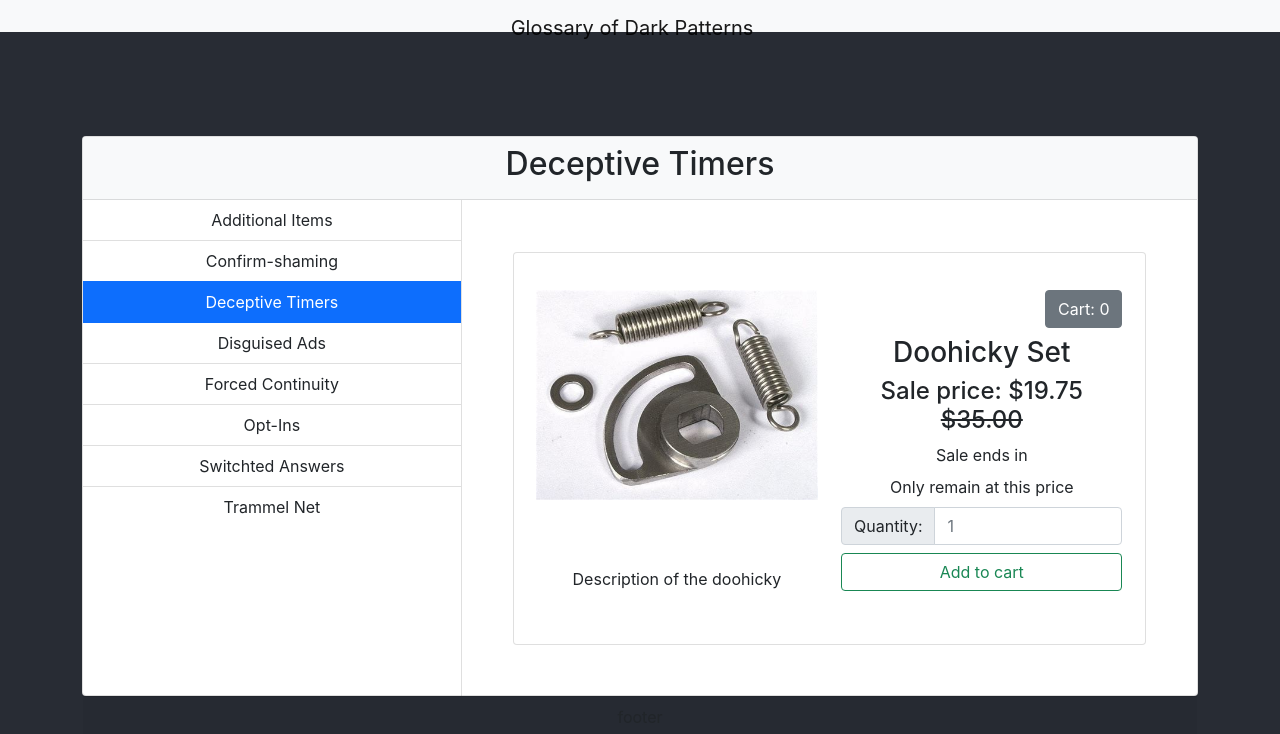
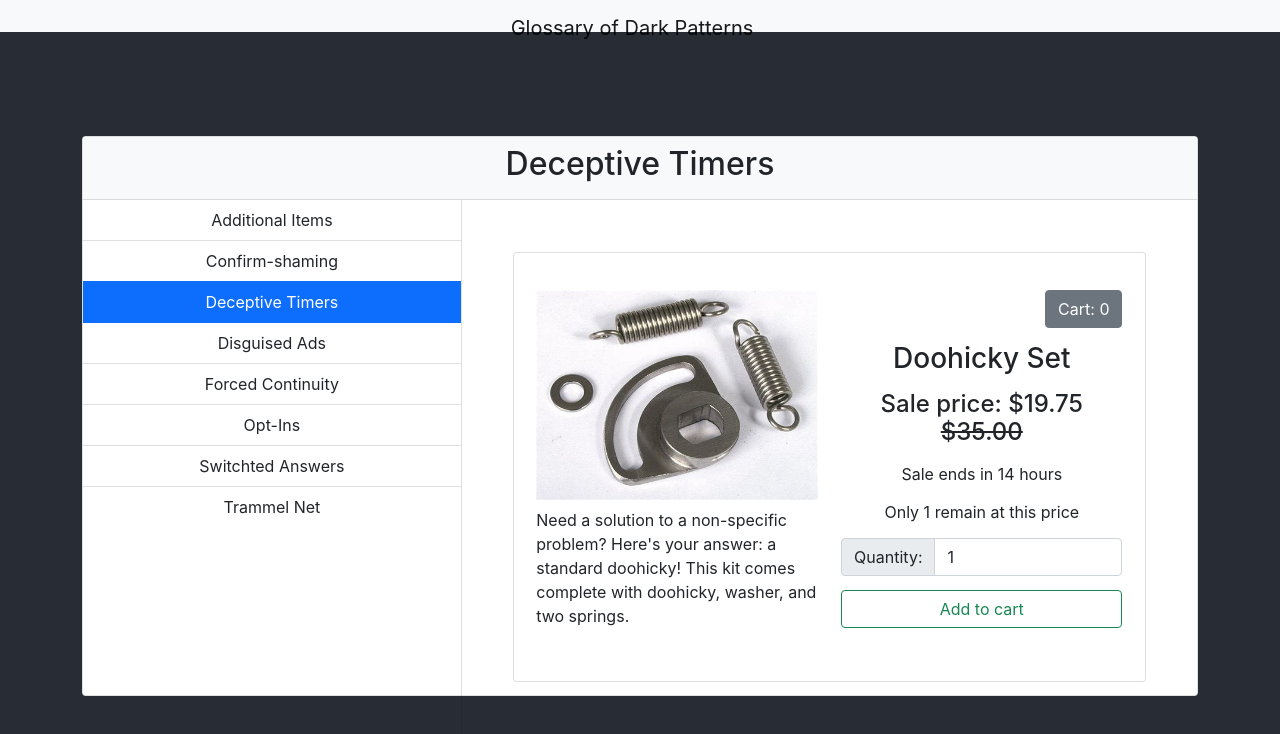
Before and after one commit to whysgai/dark-pattern-glossary, a React (Create React App) app: page / in a window 1280 px wide. Both pictures are taken after a click on the button "Deceptive Timers". Shown: the top 734 px of the page. Built offline with nearby package versions, Linux system fonts and the light colour scheme.

Commit message:
feat: Add functionality to deceptive timers

```diff
--- a/src/components/GlossaryItems/DeceptiveTimers.js
+++ b/src/components/GlossaryItems/DeceptiveTimers.js
@@ -1,10 +1,11 @@
 import { useState } from "react";
-// import '../media/download.jfif'
 
 const DeceptiveTimers = () => {
     const [page, setPage] = useState(0);
-    const [doohickies, setDoohickies] = useState(0);
+    const [doohickies, setDoohickies] = useState(1);
     const [cartCount, setCartCount] = useState(0);
+    const [remaining, setRemaining] = useState(Math.floor(Math.random() * 6) + 1);
+    const [timeLeft, setTimeLeft] = useState(Math.floor(Math.random() * 24) + 1);
 
     return (
         <div className="deceptive-timers little-padding">
@@ -12,22 +13,21 @@ const DeceptiveTimers = () => {
                 <div className="store-row">
                     <div className="store-col">
                         <img src="media/doohicky.jpg" alt="Doohicky and springs"/>
-                        <p>Description of the doohicky</p>
+                        <p className="doohicky-description">Need a solution to a non-specific problem? Here's your answer: a standard doohicky! This kit comes complete with doohicky, washer, and two springs.</p>
                     </div>
                     <div className="store-col">
-                        <button className="btn btn-secondary cart-btn">Cart: <span>0</span></button>
+                        <button className="btn btn-secondary cart-btn">Cart: <span>{cartCount}</span></button>
                         <h3>Doohicky Set</h3>
                         <h4>Sale price: $19.75 <span className="strikethrough">$35.00</span></h4>
-                        <span>Sale ends in <span></span></span>
-                        <span>Only <span></span> remain at this price</span>
+                        <span>Sale ends in <span>{timeLeft}</span> hours</span>
+                        <span>Only <span>{remaining}</span> remain at this price</span>
                         <div className="input-group">
                             <label className="input-group-text">
                                 Quantity:
                             </label>
-                            <input className="form-control" min="1" max="10" placeholder="1" type="number"/>
+                            <input className="form-control" min="1" max="10" placeholder="1" type="number" value={doohickies} onChange={(e) => setDoohickies(e.target.value)}/>
                         </div>
-
-                        <button className="btn btn-outline-success">Add to cart</button>
+                        <button className="btn btn-outline-success" onClick={() => setCartCount(parseInt(cartCount) + parseInt(doohickies))}>Add to cart</button>
                     </div>
                 </div>
             </div>
--- a/src/styles/styles.css
+++ b/src/styles/styles.css
@@ -131,6 +131,10 @@ main.background {
     align-self: flex-end;
 }
 
+.doohicky-description {
+    text-align: left;
+}
+
 .confirmshaming ul {
     list-style: none;
 }
```
